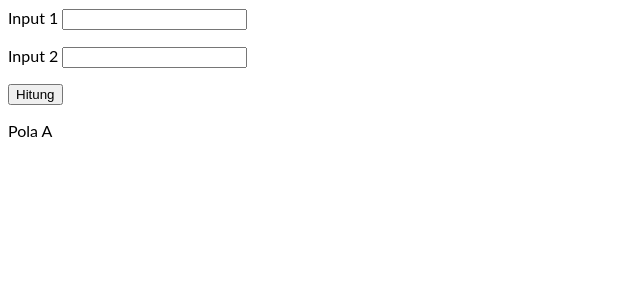
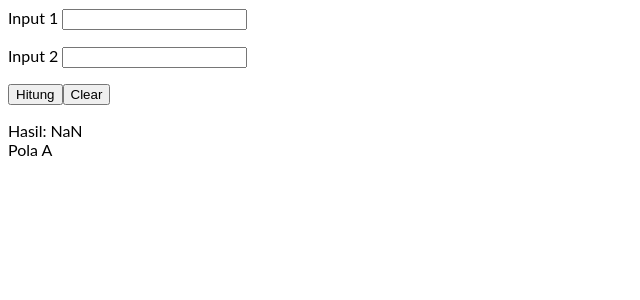
Before and after one commit to c14180013/Latihan-1-Angular-PPM, an Angular app: page / in a window 1280 px wide. Both pictures are taken after a click on the button "Hitung". Shown: the top 300 px of the page, without its empty margins (0-640 px from the left). Built offline with nearby package versions, Linux system fonts and the light colour scheme.

Commit message:
2 files modified

```diff
--- a/src/app/app.component.html
+++ b/src/app/app.component.html
@@ -6,7 +6,8 @@
 </p>
 <p>
   <button (click) = hitung()>Hitung</button>
+  <button (click) = clear()>Clear</button>
 </p>
-<p>
-  {{pola}}
+
+<p *ngIf = "hasilHitung != 0" [innerHTML]="pola">
 </p>
--- a/src/app/app.component.ts
+++ b/src/app/app.component.ts
@@ -6,22 +6,38 @@ import { Component } from '@angular/core';
   styleUrls: [ './app.component.css' ]
 })
 export class AppComponent  {
-  name = 'Angular';
+  name = 'C14180013';
 
   x;
   y;
-  hasilHitung;
+  hasilHitung = 0;
   pola = '';
 
   hitung() {
     this.hasilHitung = Math.pow(this.x, this.y);
+    this.pola = "Hasil: " + this.hasilHitung + "<br/>";
 
     if (this.hasilHitung % 2 != 0) {
-      this.pola = "Pola A";
+      this.pola += "Pola A<br/>"
+
+
     }
     else
     {
-      this.pola = "Pola B";
+      this.pola = "Pola B<br/>";
+
+      for (let i = this.y; i < this.hasilHitung; i++) {
+        for (let j = 0; j < i; j++) {
+          this.pola += "*";
+        }
+        this.pola += "<br/>";
+      }
     }
   }
+
+  clear() {
+    this. x= "";
+    this.y = "";
+    this.hasilHitung = 0;
+  }
 }
```
